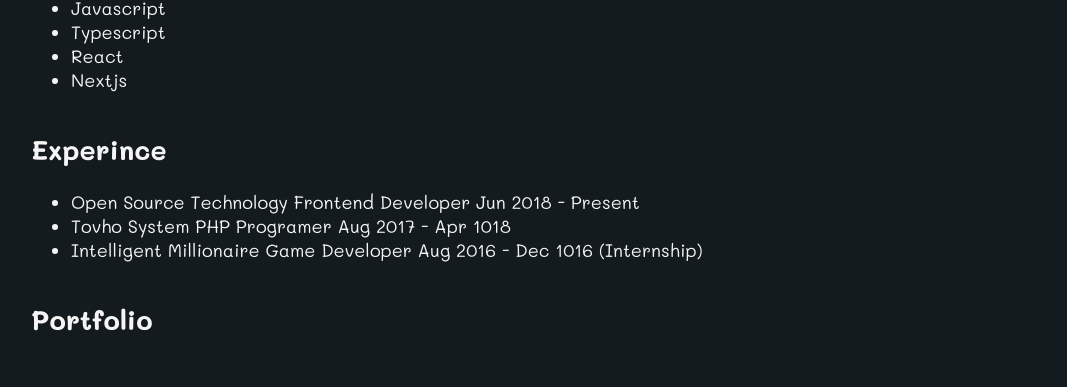
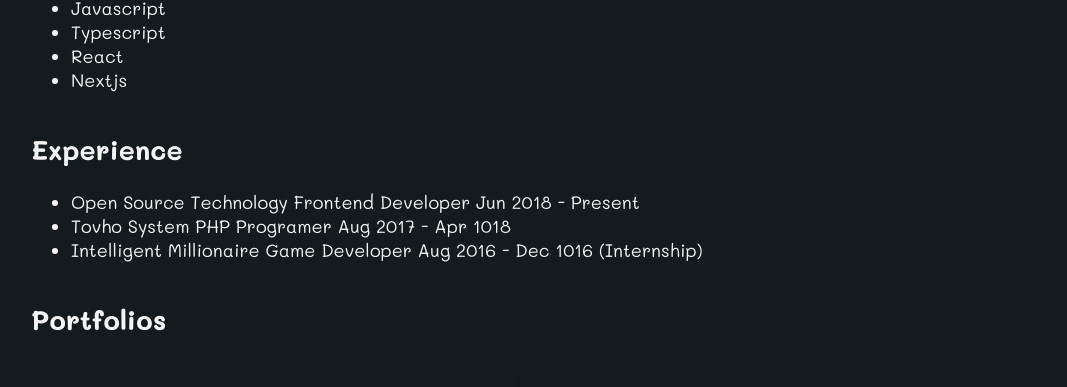
Before and after one commit to L4zy-p/introduce-myself, a Next.js app: page / in a window 1280 px wide. Shown: the part 1030-1417 px from the top of the page, without its empty margins (69-1136 px from the left). Built offline with nearby package versions, Linux system fonts and the light colour scheme.

Commit message:
[fix]: text

```diff
--- a/pages/index.tsx
+++ b/pages/index.tsx
@@ -44,7 +44,7 @@ const Home: NextPage = () => {
             </ul>
           </section>
           <section id='experince'>
-            <h2>Experince</h2>
+            <h2>Experience</h2>
             <ul>
               <li>Open Source Technology Frontend Developer Jun 2018 - Present</li>
               <li>Tovho System PHP Programer Aug 2017 - Apr 1018</li>
@@ -52,7 +52,7 @@ const Home: NextPage = () => {
             </ul>
           </section>
           <section id='portfolio'>
-            <h2>Portfolio</h2>
+            <h2>Portfolios</h2>
             <div className='portfolio-list'>
               <div className='portfolio-item'>
                 <div className='image-box'>
```
